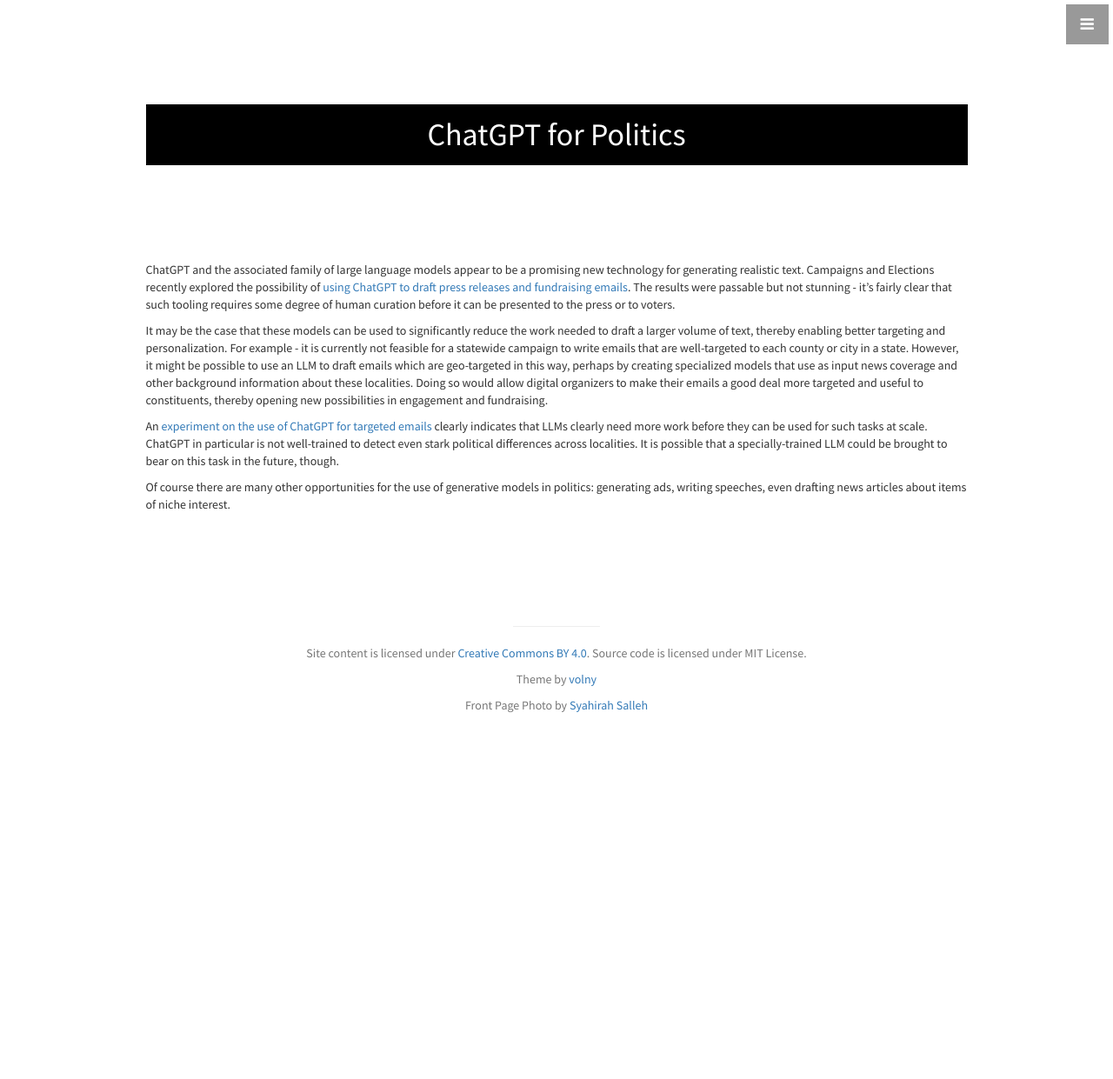
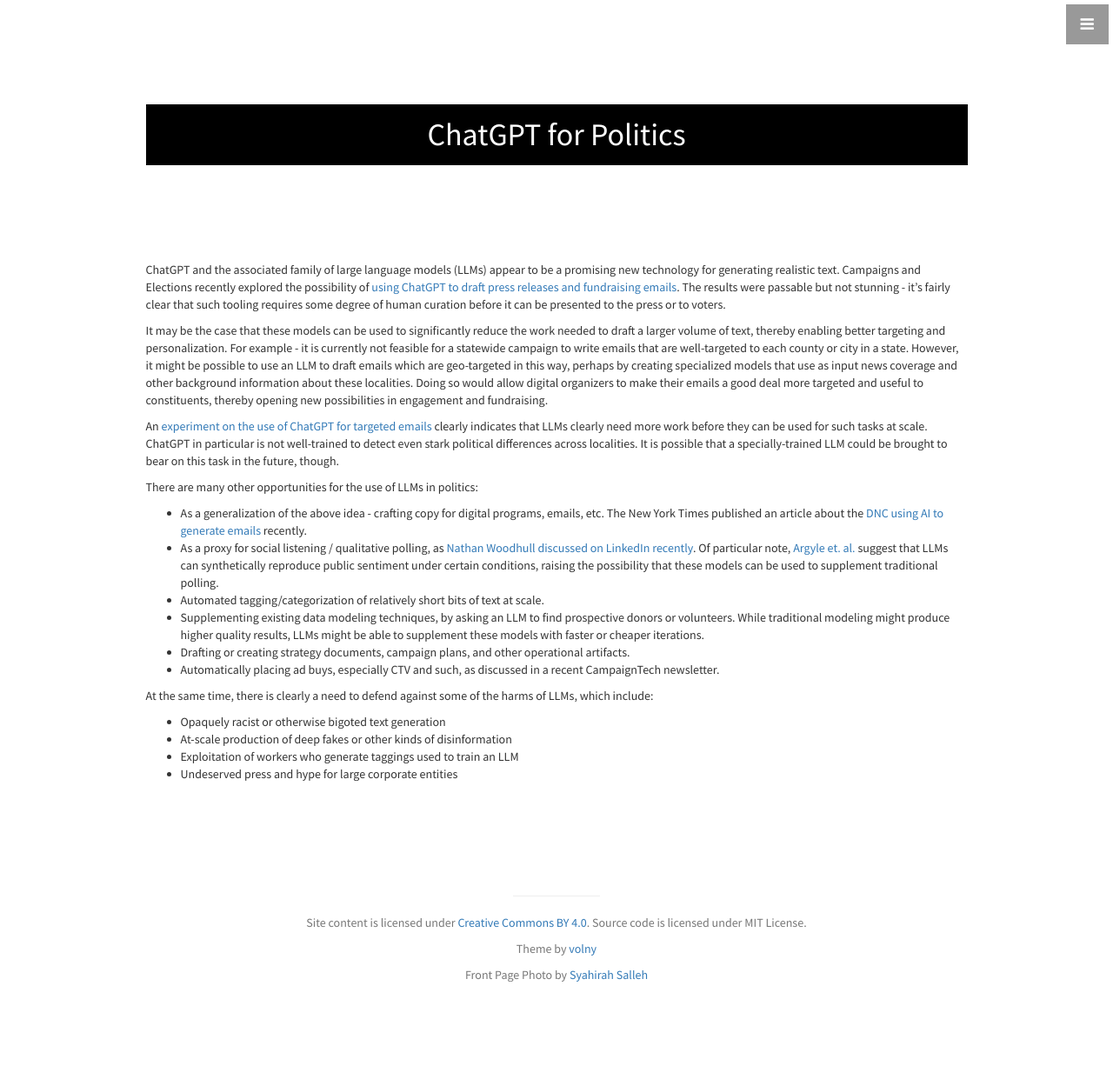
Before and after one commit to codehopelabs/codehopelabs.github.io, a Jekyll site: the page built from _ideas/chatgpt-for-politics.md, in a window 1280 px wide. Shown: the whole page at 87% size. Built offline with Jekyll 4.4.1, drawn with Linux system fonts in a browser that asks for light colours; before the commit the page ends 931 px from its top, so only the background shows below that.

Commit message:
more detail on pros and cons of llms
Signed-off-by: Shai Sachs <shaisachs@gmail.com>

```diff
--- a/_ideas/chatgpt-for-politics.md
+++ b/_ideas/chatgpt-for-politics.md
@@ -2,10 +2,24 @@
 title: ChatGPT for Politics
 ---
 
-ChatGPT and the associated family of large language models appear to be a promising new technology for generating realistic text. Campaigns and Elections recently explored the possibility of [using ChatGPT to draft press releases and fundraising emails](https://campaignsandelections.com/campaigntech/what-ai-tools-like-chatgpt-mean-for-political-consultants/). The results were passable but not stunning - it's fairly clear that such tooling requires some degree of human curation before it can be presented to the press or to voters.
+ChatGPT and the associated family of large language models (LLMs) appear to be a promising new technology for generating realistic text. Campaigns and Elections recently explored the possibility of [using ChatGPT to draft press releases and fundraising emails](https://campaignsandelections.com/campaigntech/what-ai-tools-like-chatgpt-mean-for-political-consultants/). The results were passable but not stunning - it's fairly clear that such tooling requires some degree of human curation before it can be presented to the press or to voters.
 
 It may be the case that these models can be used to significantly reduce the work needed to draft a larger volume of text, thereby enabling better targeting and personalization. For example - it is currently not feasible for a statewide campaign to write emails that are well-targeted to each county or city in a state. However, it might be possible to use an LLM to draft emails which are geo-targeted in this way, perhaps by creating specialized models that use as input news coverage and other background information about these localities. Doing so would allow digital organizers to make their emails a good deal more targeted and useful to constituents, thereby opening new possibilities in engagement and fundraising.
 
 An [experiment on the use of ChatGPT for targeted emails](/chatgpt-experiment) clearly indicates that LLMs clearly need more work before they can be used for such tasks at scale. ChatGPT in particular is not well-trained to detect even stark political differences across localities. It is possible that a specially-trained LLM could be brought to bear on this task in the future, though.
 
-Of course there are many other opportunities for the use of generative models in politics: generating ads, writing speeches, even drafting news articles about items of niche interest.
+There are many other opportunities for the use of LLMs in politics:
+
+* As a generalization of the above idea - crafting copy for digital programs, emails, etc. The New York Times published an article about the [DNC using AI to generate emails](https://www.nytimes.com/2023/03/28/us/politics/artificial-intelligence-2024-campaigns.html) recently.
+* As a proxy for social listening / qualitative polling, as [Nathan Woodhull discussed on LinkedIn recently](https://www.linkedin.com/feed/update/urn:li:activity:7051235362253230080?updateEntityUrn=urn%3Ali%3Afs_feedUpdate%3A%28V2%2Curn%3Ali%3Aactivity%3A7051235362253230080%29). Of particular note, [Argyle et. al.](https://arxiv.org/pdf/2209.06899.pdf) suggest that LLMs can synthetically reproduce public sentiment under certain conditions, raising the possibility that these models can be used to supplement traditional polling.
+* Automated tagging/categorization of relatively short bits of text at scale.
+* Supplementing existing data modeling techniques, by asking an LLM to find prospective donors or volunteers. While traditional modeling might produce higher quality results, LLMs might be able to supplement these models with faster or cheaper iterations.
+* Drafting or creating strategy documents, campaign plans, and other operational artifacts.
+* Automatically placing ad buys, especially CTV and such, as discussed in a recent CampaignTech newsletter.
+
+At the same time, there is clearly a need to defend against some of the harms of LLMs, which include:
+
+* Opaquely racist or otherwise bigoted text generation
+* At-scale production of deep fakes or other kinds of disinformation
+* Exploitation of workers who generate taggings used to train an LLM
+* Undeserved press and hype for large corporate entities
```
